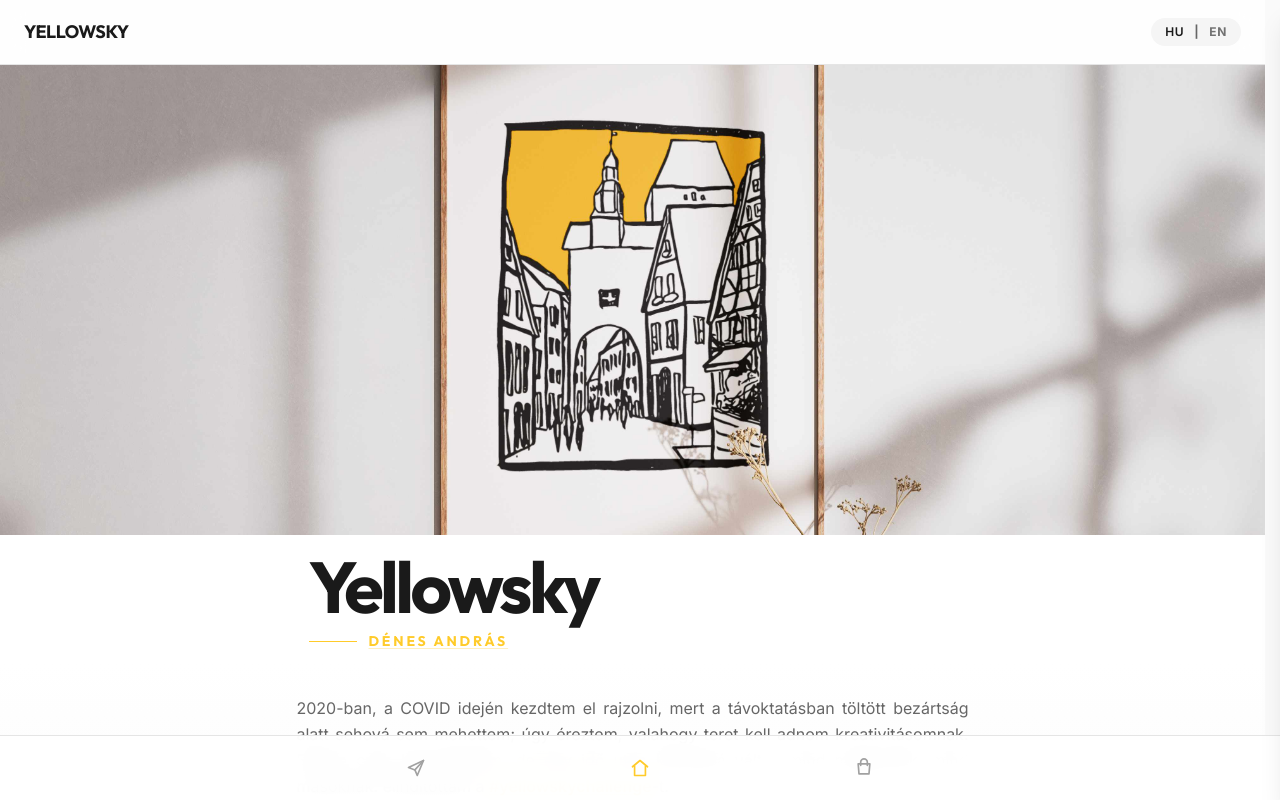
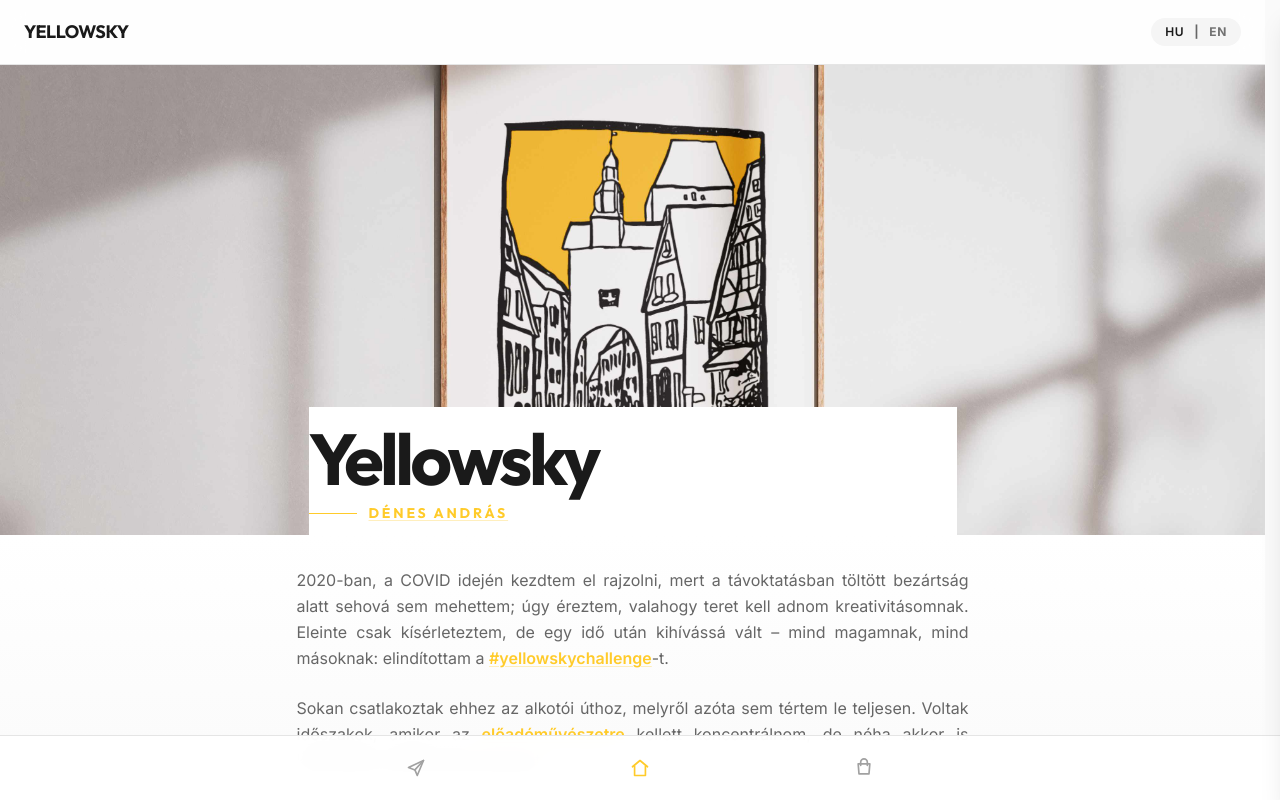
Before and after one commit to denandras/yellowsky, a Next.js app: page / in a window 1280 px wide. Shown: the top 800 px of the page. Built offline with nearby package versions, Linux system fonts and the light colour scheme; no server answers.

Commit message:
experiment: hero text overlapping image edge, larger subtitle

```diff
--- a/components/home-page-client.tsx
+++ b/components/home-page-client.tsx
@@ -218,10 +218,11 @@ export default function HomePageClient({ initialLanguage, communityPosts = [] }:
               )}
             </div>
 
-            {/* Title text below image */}
-            <div className="bg-white pt-4 pb-3">
+            {/* Title text overlapping image edge */}
+            <div className="absolute bottom-0 left-0 right-0 pointer-events-none">
               <div className="mx-auto max-w-2xl px-3">
-                <h1 className="font-display text-7xl font-bold leading-none tracking-tighter">
+                <div className="relative bg-white pt-4 pb-3">
+                  <h1 className="font-display text-7xl font-bold leading-none tracking-tighter text-left">
                     {labels.title}
                   </h1>
                   <div className="mt-2 flex items-center gap-3">
@@ -230,14 +231,16 @@ export default function HomePageClient({ initialLanguage, communityPosts = [] }:
                       <a
                         href={labels.subtitleLink}
                         className="font-display text-sm font-bold tracking-[0.2em] text-primary underline decoration-primary/30 underline-offset-2 transition-colors hover:text-primary/80 uppercase"
+                        onClick={(e) => e.stopPropagation()}
                       >
                         {labels.subtitle}
                       </a>
                     ) : (
-                    <p className="font-display text-sm font-bold tracking-[0.2em] text-primary uppercase">
+                      <p className="font-display text-lg font-bold tracking-[0.1em] text-primary uppercase">
                         {labels.subtitle}
                       </p>
                     )}
+                  </div>
                 </div>
               </div>
             </div>
```
Lines whose indentation alone changed are shown as unchanged.
